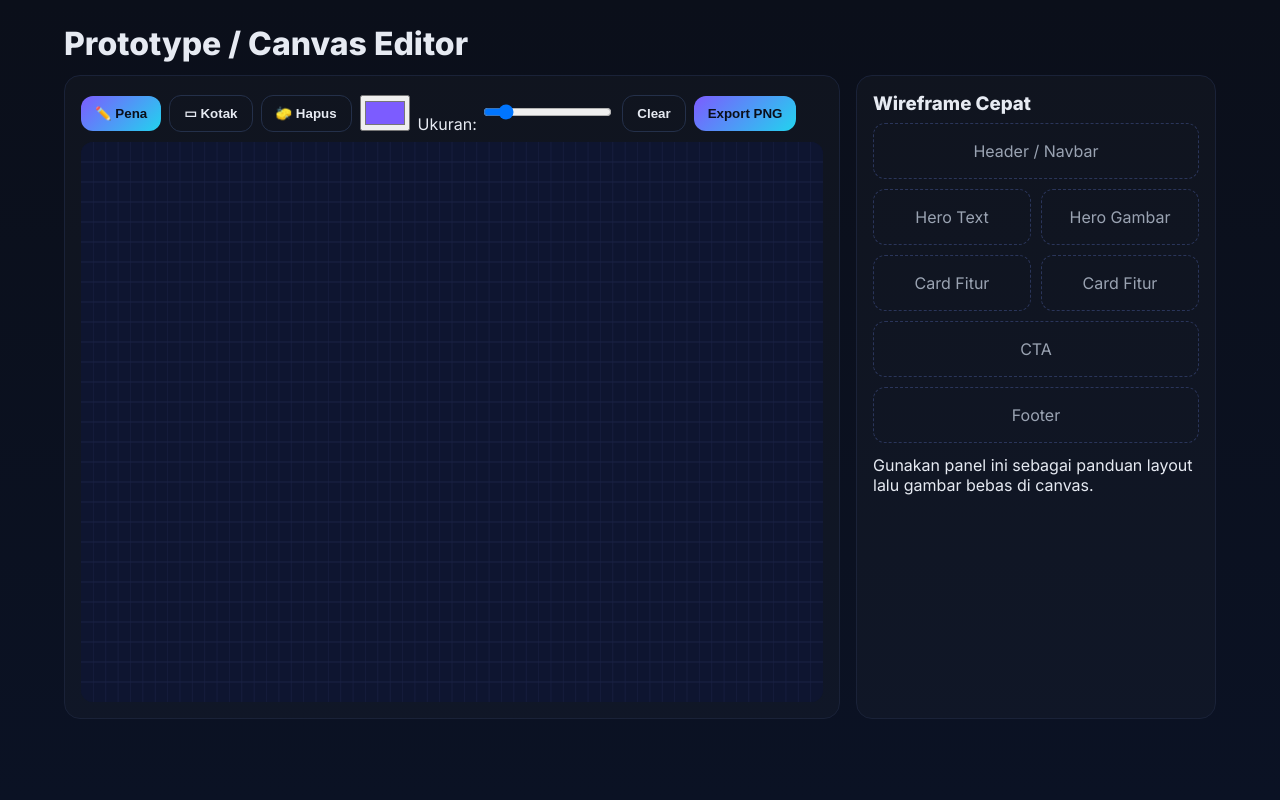
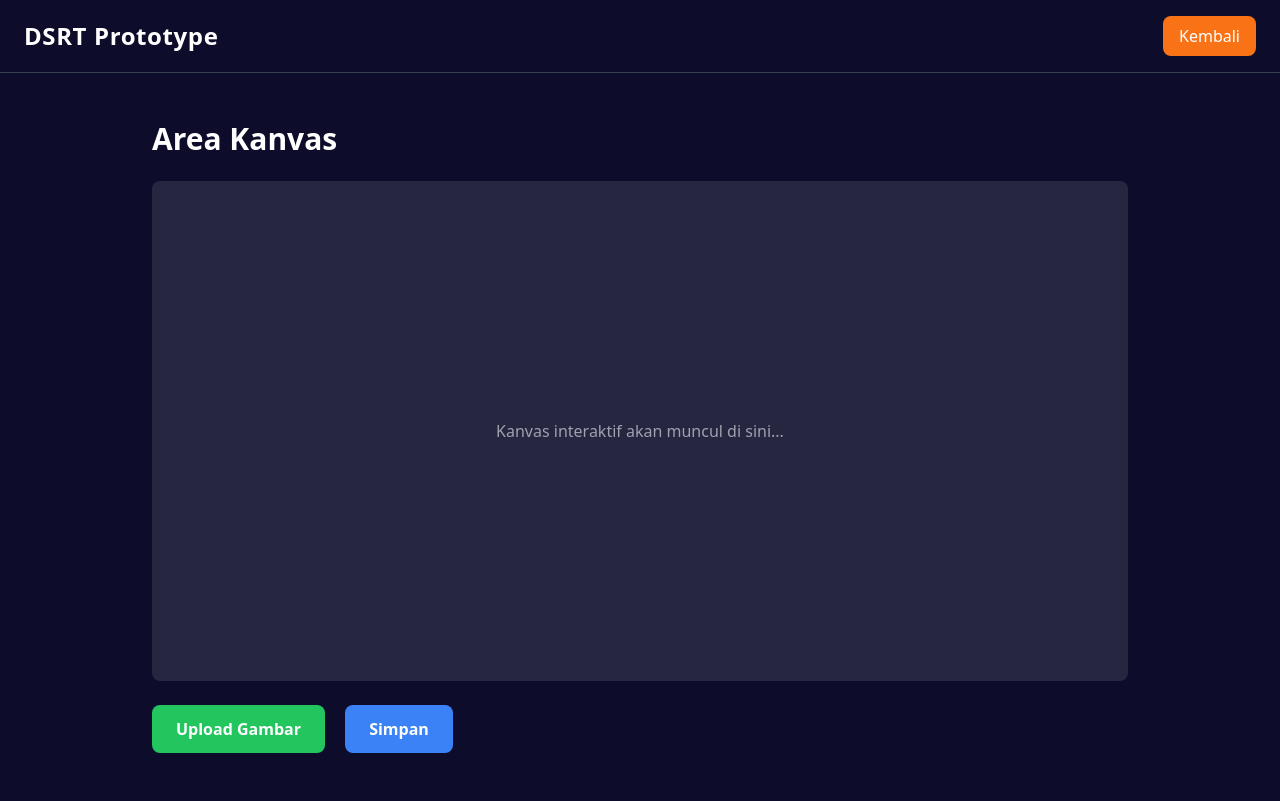
Before and after one commit to dheasrafa-droid/Cobs, a plain HTML site: page prototype.html in a window 1280 px wide. Drawn offline with nearby package versions, Linux system fonts and the light colour scheme.

Commit message:
Update prototype.html

```diff
--- a/prototype.html
+++ b/prototype.html
@@ -1,109 +1,30 @@
-<!DOCTYPE html><html lang="id">
+<!DOCTYPE html>
+<html lang="id">
 <head>
-  <meta charset="utf-8" />
-  <meta name="viewport" content="width=device-width, initial-scale=1" />
-  <title>DSRT — Prototype/Canvas</title>
-  <link rel="preconnect" href="https://fonts.googleapis.com">
-  <link rel="preconnect" href="https://fonts.gstatic.com" crossorigin>
-  <link href="https://fonts.googleapis.com/css2?family=Inter:wght@400;600;800&display=swap" rel="stylesheet">
-  <style>
-    :root{--bg:#0b0f1a;--card:#111827;--muted:#9aa3b2;--brand:#7c5cff;--accent:#22d3ee;--text:#e6eaf2}
-    *{box-sizing:border-box}
-    html,body{margin:0;height:100%;font-family:Inter,system-ui,Arial,Helvetica,sans-serif;background:linear-gradient(180deg,#0b0f1a 0%,#0b1224 100%);color:var(--text)}
-    .container{max-width:1200px;margin:0 auto;padding:24px}
-    .grid{display:grid;grid-template-columns:1fr 360px;gap:16px}
-    .card{background:rgba(255,255,255,.02);border:1px solid #1a2238;border-radius:16px;padding:16px}
-    .toolbar{display:flex;gap:8px;flex-wrap:wrap;align-items:center;margin-bottom:8px}
-    .btn{display:inline-flex;align-items:center;gap:8px;padding:10px 14px;border-radius:12px;background:linear-gradient(135deg,var(--brand),var(--accent));color:#0a0f1a;font-weight:700;border:none;cursor:pointer}
-    .btn.ghost{background:transparent;border:1px solid #24304a;color:var(--text)}
-    input[type="color"], input[type="range"]{height:36px}
-    canvas{width:100%;height:560px;border-radius:12px;background:#0e1530;display:block}
-    .wire{display:grid;grid-template-columns:1fr;gap:10px}
-    .row{display:grid;grid-template-columns:1fr 1fr;gap:10px}
-    .box{border:1px dashed #2a355a;border-radius:12px;min-height:56px;display:grid;place-items:center;color:#9aa3b2}
-    @media (max-width: 1024px){.grid{grid-template-columns:1fr}}
-  </style>
+  <meta charset="UTF-8" />
+  <meta name="viewport" content="width=device-width, initial-scale=1.0"/>
+  <title>Prototype - DSRT</title>
+  <script src="https://cdn.tailwindcss.com"></script>
 </head>
-<body>
-  <div class="container">
-    <h1 style="margin:0 0 12px">Prototype / Canvas Editor</h1>
-    <div class="grid">
-      <section class="card">
-        <div class="toolbar">
-          <button class="btn" id="toolPen">✏️ Pena</button>
-          <button class="btn ghost" id="toolRect">▭ Kotak</button>
-          <button class="btn ghost" id="toolErase">🧽 Hapus</button>
-          <input type="color" id="color" value="#7c5cff"/>
-          <label>Ukuran: <input type="range" id="size" min="1" max="40" value="6"/></label>
-          <button class="btn ghost" id="clear">Clear</button>
-          <button class="btn" id="exportPng">Export PNG</button>
-        </div>
-        <canvas id="c" width="1200" height="560"></canvas>
-      </section>
-      <aside class="card">
-        <h3 style="margin:0 0 8px">Wireframe Cepat</h3>
-        <div class="wire">
-          <div class="box">Header / Navbar</div>
-          <div class="row">
-            <div class="box">Hero Text</div>
-            <div class="box">Hero Gambar</div>
-          </div>
-          <div class="row">
-            <div class="box">Card Fitur</div>
-            <div class="box">Card Fitur</div>
-          </div>
-          <div class="box">CTA</div>
-          <div class="box">Footer</div>
-        </div>
-        <p class="muted" style="margin-top:12px">Gunakan panel ini sebagai panduan layout lalu gambar bebas di canvas.</p>
-      </aside>
+<body class="bg-[#0d0d2b] text-white font-sans">
+
+  <!-- Navbar -->
+  <header class="flex justify-between items-center px-6 py-4 border-b border-gray-700">
+    <h1 class="text-2xl font-bold tracking-wide">DSRT Prototype</h1>
+    <a href="dashboard.html" class="px-4 py-2 bg-orange-500 rounded-lg hover:bg-orange-600 transition">Kembali</a>
+  </header>
+
+  <!-- Area Kanvas -->
+  <section class="max-w-5xl mx-auto py-12 px-6">
+    <h2 class="text-3xl font-bold mb-6">Area Kanvas</h2>
+    <div class="bg-white/10 rounded-lg p-4 h-[500px] flex items-center justify-center text-gray-400">
+      <span>Kanvas interaktif akan muncul di sini...</span>
     </div>
-  </div>  <script>
-    const c = document.getElementById('c');
-    const ctx = c.getContext('2d');
-    let drawing = false, mode = 'pen';
+    <div class="mt-6">
+      <button class="px-6 py-3 bg-green-500 rounded-lg font-semibold hover:bg-green-600 transition">Upload Gambar</button>
+      <button class="px-6 py-3 bg-blue-500 rounded-lg font-semibold hover:bg-blue-600 transition ml-4">Simpan</button>
+    </div>
+  </section>
 
-    function setMode(m){ mode = m; document.getElementById('toolPen').className = m==='pen'?'btn':'btn ghost'; document.getElementById('toolRect').className = m==='rect'?'btn':'btn ghost'; document.getElementById('toolErase').className = m==='erase'?'btn':'btn ghost'; }
-    document.getElementById('toolPen').onclick=()=>setMode('pen');
-    document.getElementById('toolRect').onclick=()=>setMode('rect');
-    document.getElementById('toolErase').onclick=()=>setMode('erase');
-
-    const color = document.getElementById('color');
-    const size = document.getElementById('size');
-
-    // Background grid
-    function drawGrid(){
-      ctx.fillStyle = '#0e1530'; ctx.fillRect(0,0,c.width,c.height);
-      ctx.strokeStyle = '#1a2244'; ctx.lineWidth = 1;
-      for(let x=20;x<c.width;x+=20){ ctx.beginPath(); ctx.moveTo(x,0); ctx.lineTo(x,c.height); ctx.stroke(); }
-      for(let y=20;y<c.height;y+=20){ ctx.beginPath(); ctx.moveTo(0,y); ctx.lineTo(c.width,y); ctx.stroke(); }
-    }
-    drawGrid();
-
-    let startX=0,startY=0;
-    c.addEventListener('mousedown', (e)=>{ drawing=true; startX=e.offsetX; startY=e.offsetY; if(mode==='pen'||mode==='erase'){ ctx.beginPath(); ctx.moveTo(e.offsetX,e.offsetY);} });
-    c.addEventListener('mousemove', (e)=>{
-      if(!drawing) return;
-      if(mode==='pen'){
-        ctx.strokeStyle = color.value; ctx.lineWidth = +size.value; ctx.lineCap='round'; ctx.lineTo(e.offsetX,e.offsetY); ctx.stroke();
-      } else if(mode==='erase'){
-        ctx.strokeStyle = '#0e1530'; ctx.lineWidth = +size.value*2; ctx.lineCap='round'; ctx.lineTo(e.offsetX,e.offsetY); ctx.stroke();
-      } else if(mode==='rect'){
-        // preview rectangle by redrawing grid + temporary rect
-        drawGrid();
-        ctx.strokeStyle = color.value; ctx.lineWidth = 2;
-        const w=e.offsetX-startX, h=e.offsetY-startY;
-        ctx.strokeRect(startX,startY,w,h);
-      }
-    });
-    ['mouseup','mouseleave'].forEach(ev=>c.addEventListener(ev,()=>{drawing=false; drawGrid();}));
-
-    document.getElementById('clear').onclick=()=>{ drawGrid(); };
-    document.getElementById('exportPng').onclick=()=>{
-      const link = document.createElement('a');
-      link.download = 'prototype.png';
-      link.href = c.toDataURL('image/png');
-      link.click();
-    };
-  </script></body>
+</body>
 </html>
```
